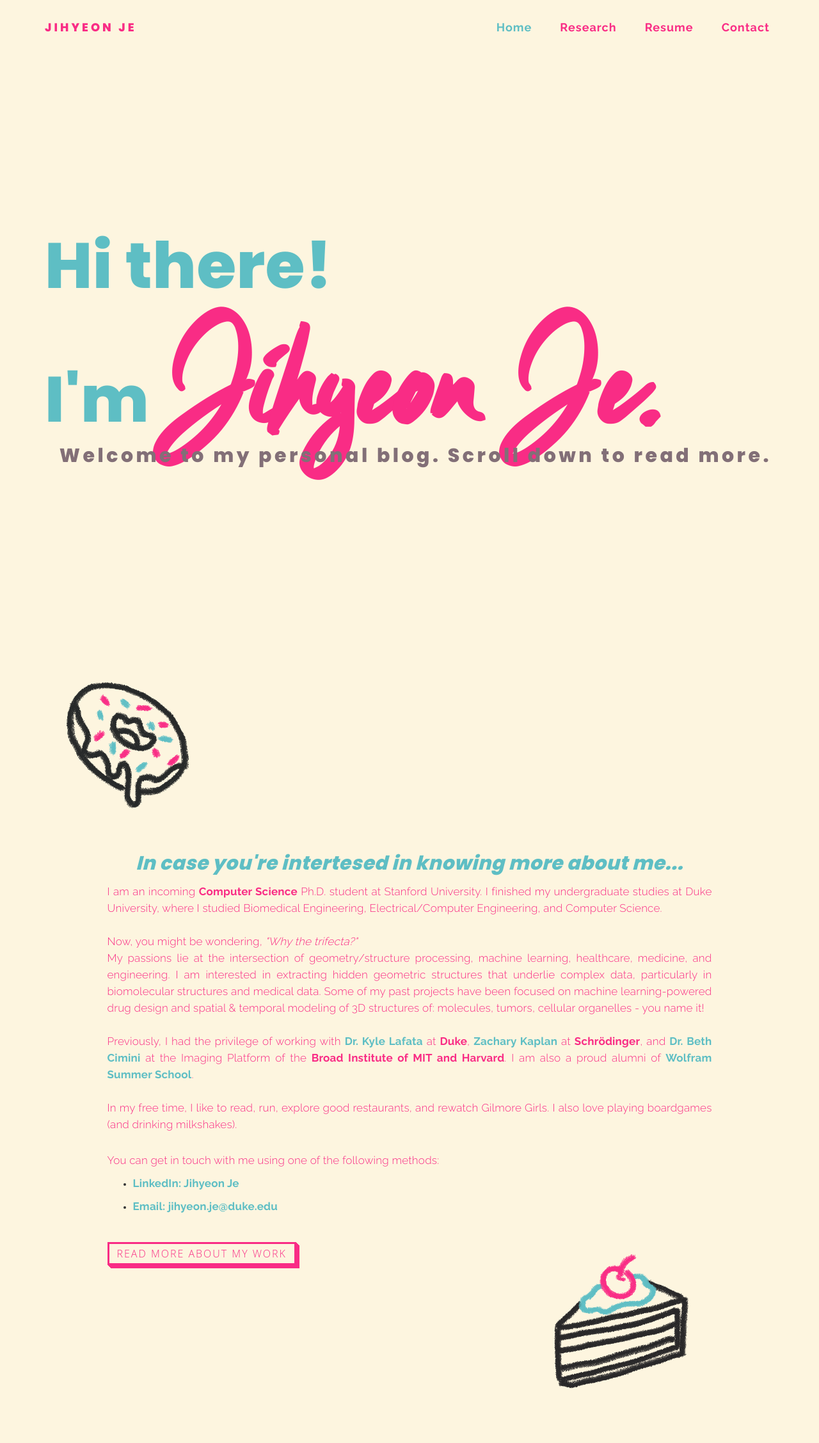
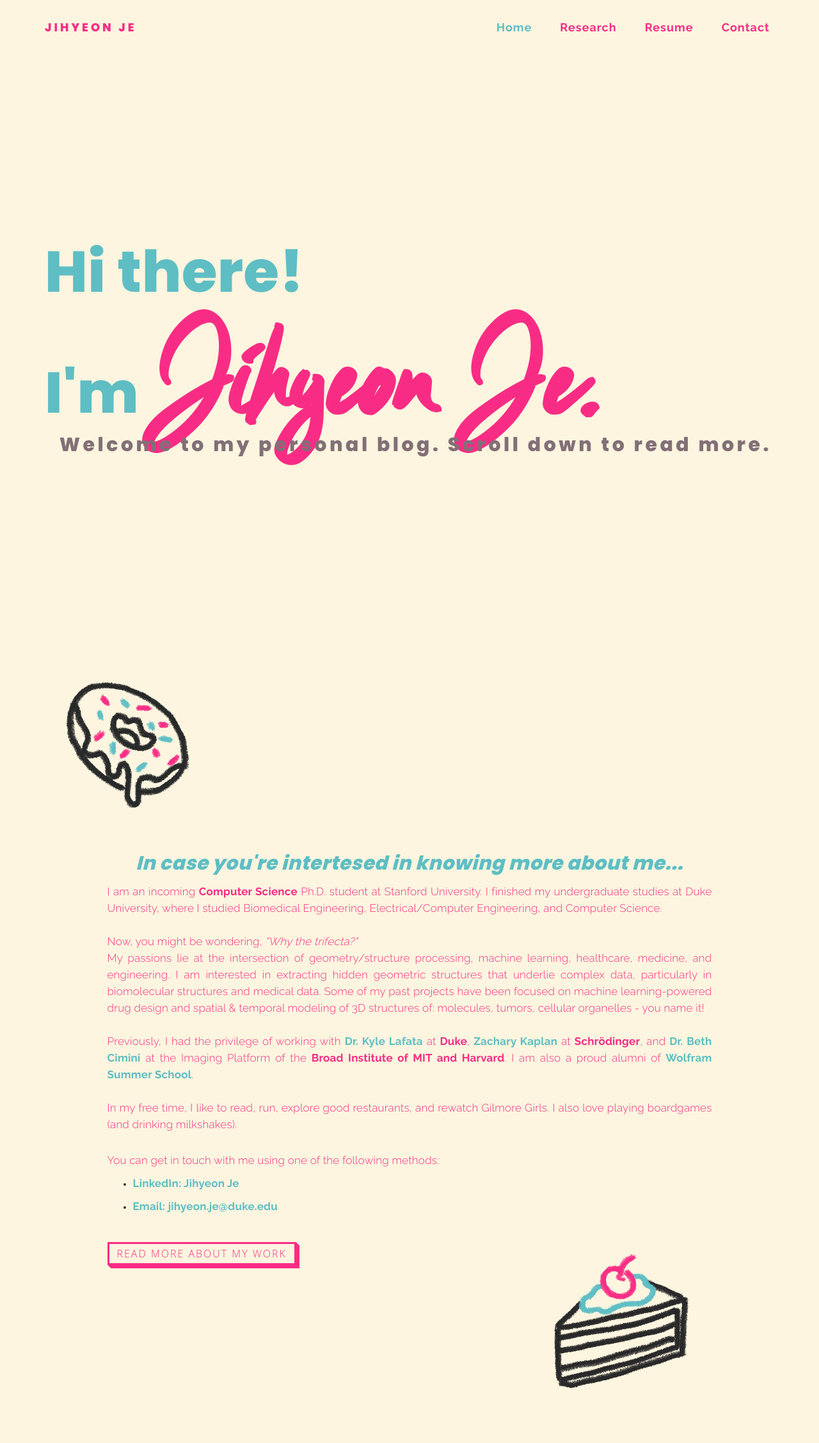
Before and after one commit to rpraka/JihyeonJe.com, a Jekyll site: the page index.html, which Jekyll copies as it is, in a window 1280 px wide. Shown: the whole page at 64% size. Built offline with Jekyll 4.4.1, drawn with Linux system fonts in a browser that asks for light colours.

Commit message:
Update index.html

```diff
--- a/index.html
+++ b/index.html
@@ -114,7 +114,7 @@ http://www.tooplate.com/view/2085-neuron
           <div class="row">
 
                <div class="col-md-12 col-sm-12">
-                    <h2 style="text-align: left; font-size: 100px" >Hi there! <br> I'm <span style="color:#F92C85; font-family: Clatter; font-size: 200px">Jihyeon Je. </span></h2>
+                    <h2 style="text-align: left; font-size: 90px" >Hi there! <br> I'm <span style="color:#F92C85; font-family: Clatter; font-size: 180px">Jihyeon Je. </span></h2>
                    <div class="typewriter">
                       <h3>Welcome to my personal blog. Scroll down to read more.      </h3>
                     </div>
```
